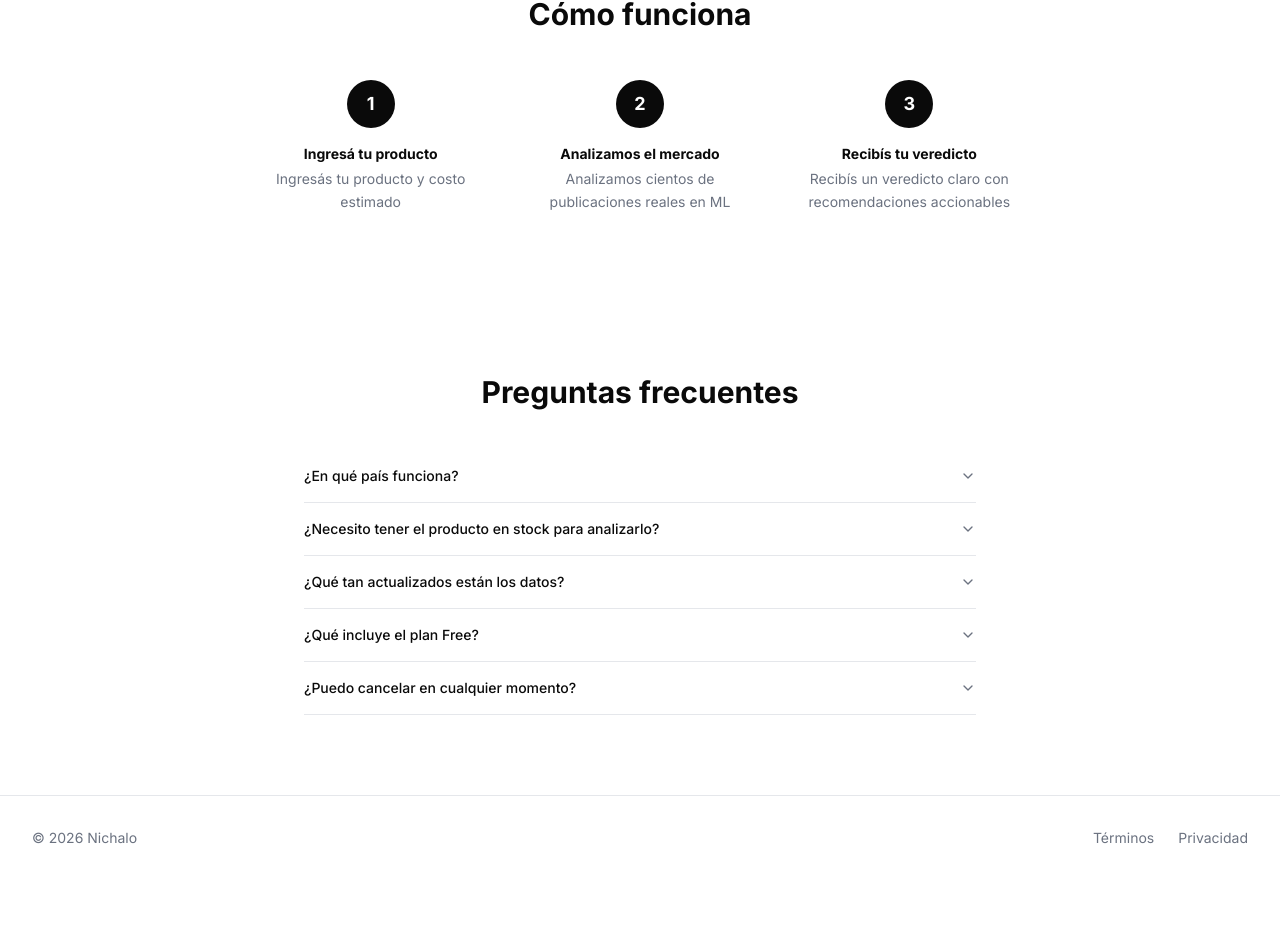
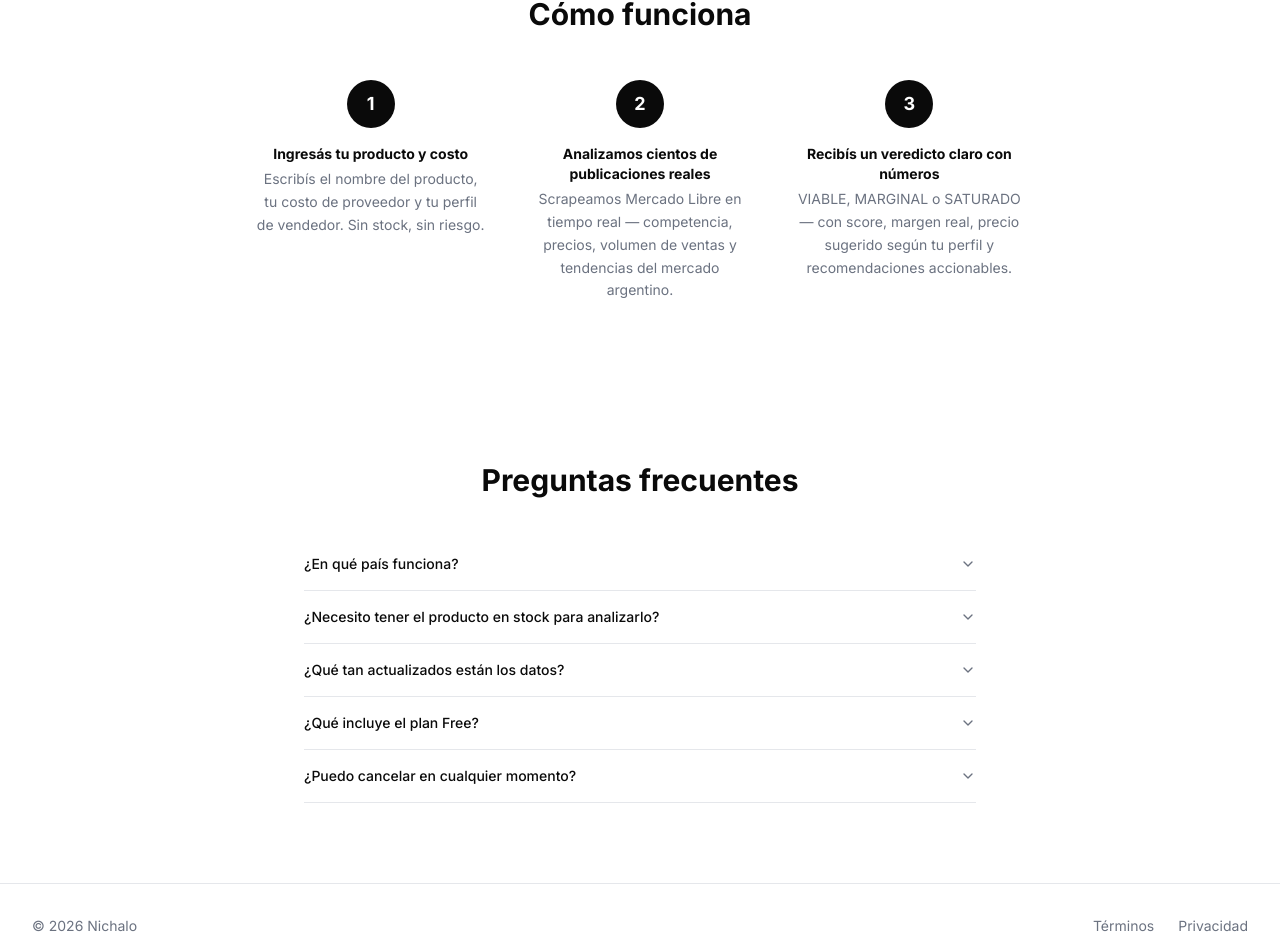
Before and after one commit to caudalproject/nichalo, a Next.js app: page / in a window 1280 px wide. Shown: the part 4272-5213 px from the top of the page. Before the commit the page ends 5152 px from the top, so only its background shows below. Built offline with nearby package versions, Linux system fonts and the light colour scheme; no server answers.

Commit message:
fix: mejorar copy de sección Cómo funciona en landing

```diff
--- a/app/page.tsx
+++ b/app/page.tsx
@@ -32,16 +32,16 @@ const FEATURES = [
 
 const STEPS = [
   {
-    title: "Ingresá tu producto",
-    description: "Ingresás tu producto y costo estimado",
+    title: "Ingresás tu producto y costo",
+    description: "Escribís el nombre del producto, tu costo de proveedor y tu perfil de vendedor. Sin stock, sin riesgo.",
   },
   {
-    title: "Analizamos el mercado",
-    description: "Analizamos cientos de publicaciones reales en ML",
+    title: "Analizamos cientos de publicaciones reales",
+    description: "Scrapeamos Mercado Libre en tiempo real — competencia, precios, volumen de ventas y tendencias del mercado argentino.",
   },
   {
-    title: "Recibís tu veredicto",
-    description: "Recibís un veredicto claro con recomendaciones accionables",
+    title: "Recibís un veredicto claro con números",
+    description: "VIABLE, MARGINAL o SATURADO — con score, margen real, precio sugerido según tu perfil y recomendaciones accionables.",
   },
 ];
 
```
